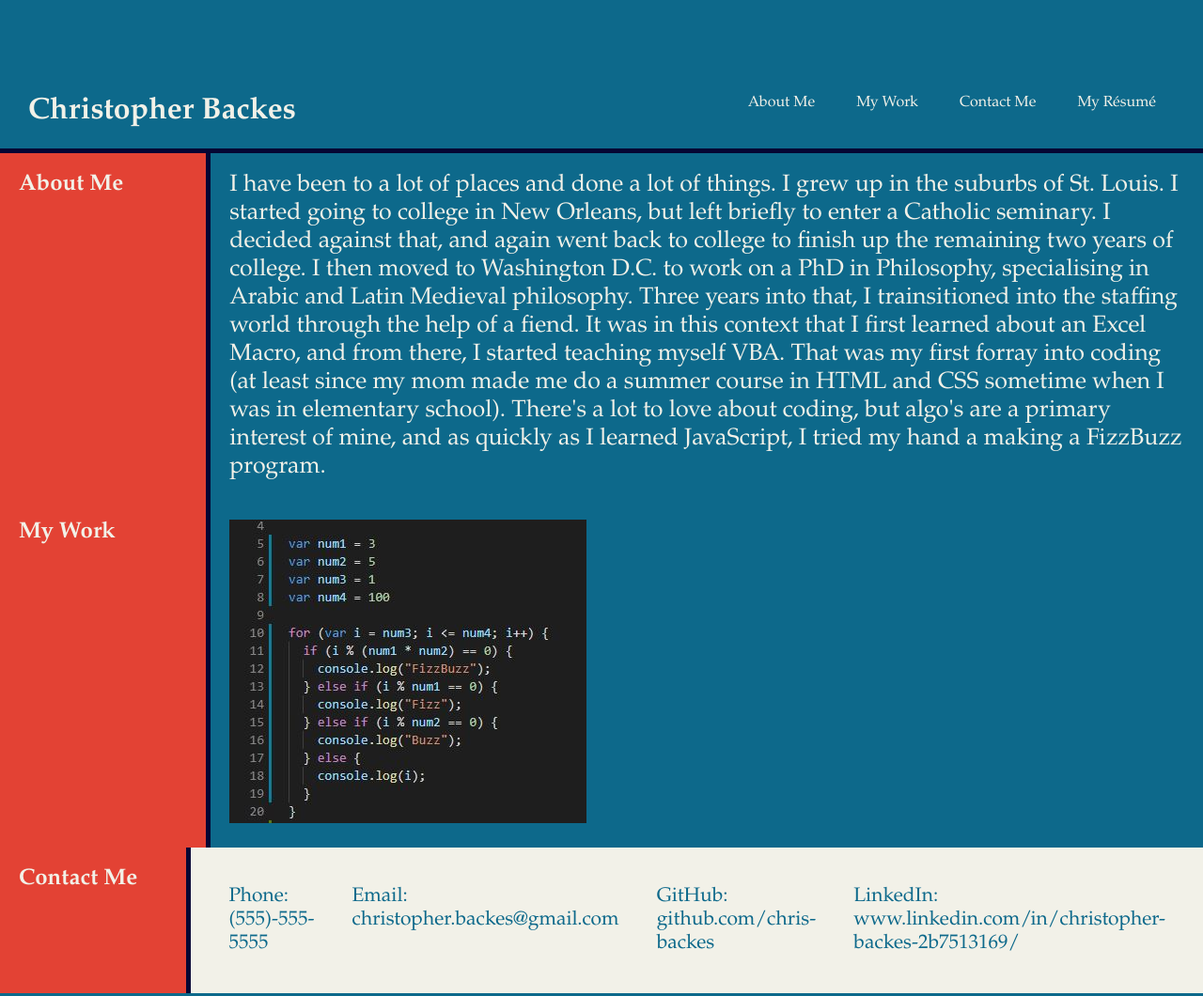
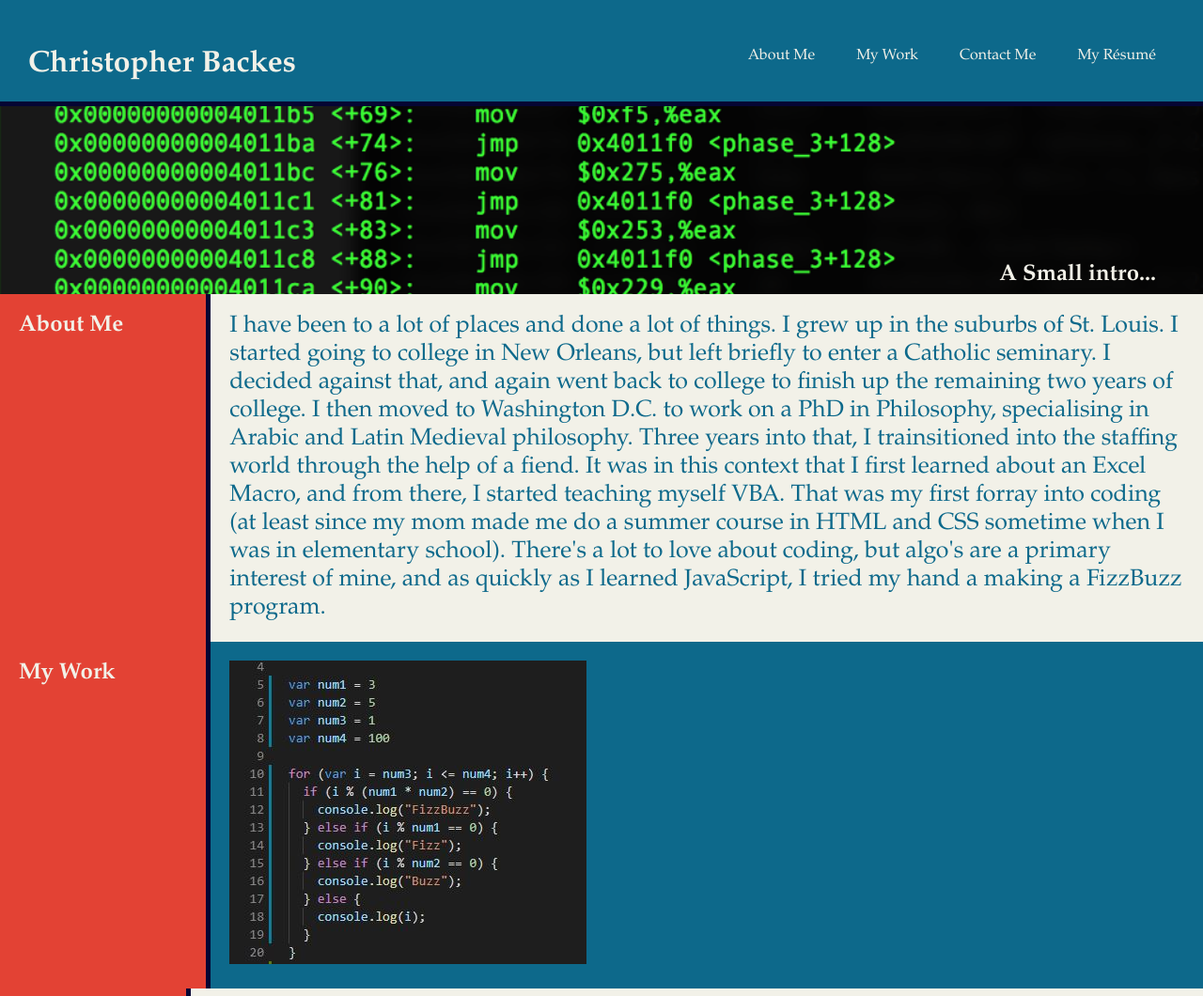
Before and after one commit to chris-backes/professional-profile, a plain HTML site: page index.html in a window 1280 px wide. Shown: the top 1060 px of the page at 94% size. Drawn offline with Linux system fonts and the light colour scheme.

Commit message:
added hero and formatted about me

```diff
--- a/assets/style.css
+++ b/assets/style.css
@@ -17,10 +17,10 @@ body {
 }
 
 header {
-  padding: 100px 30px 20px 30px;
+  padding: 50px 30px 20px 30px;
   display: flex;
   justify-content: space-between;
-  border-bottom: 5px solid var(--border-color)
+  border-bottom: 5px solid var(--border-color);
 }
 
 header nav ul li {
@@ -42,7 +42,7 @@ section div {
   padding: 20px;
 }
 p {
-    font-size: 25px;
+  font-size: 25px;
 }
 footer {
   background-color: var(--secondary-color);
@@ -59,6 +59,22 @@ footer a {
 footer a:hover {
   font-weight: bold;
 }
+.hero {
+  background-image: url(./images/code-image.png);
+  background-size: cover;
+  background-position: center;
+  display: flex;
+  justify-content: right;
+  flex-wrap: wrap;
+  align-items: flex-end;
+  background-attachment: fixed;
+  background-position: 80%;
+  width: 100%;
+  height: 200px;
+}
+.hero h2 {
+  padding: 5px 50px;
+}
 .footer-content {
   display: flex;
   font-size: 21px;
@@ -73,9 +89,9 @@ footer a:hover {
   width: 85%;
 }
 .section-content img:hover {
-    border: 2px solid var(--secondary-color);
+  border: 2px solid var(--secondary-color);
 }
-}
+
 .about-me-content {
   background-color: var(--secondary-color);
   color: var(--primary-color);
--- a/index.html
+++ b/index.html
@@ -29,6 +29,9 @@
                 </ul>
             </nav>
         </header>
+        <section class="hero">
+            <h2>A Small intro...</h2>
+        </section>
         <section id="about-me">
             <div class="section-title">
                 <h2>About Me</h2>
```
